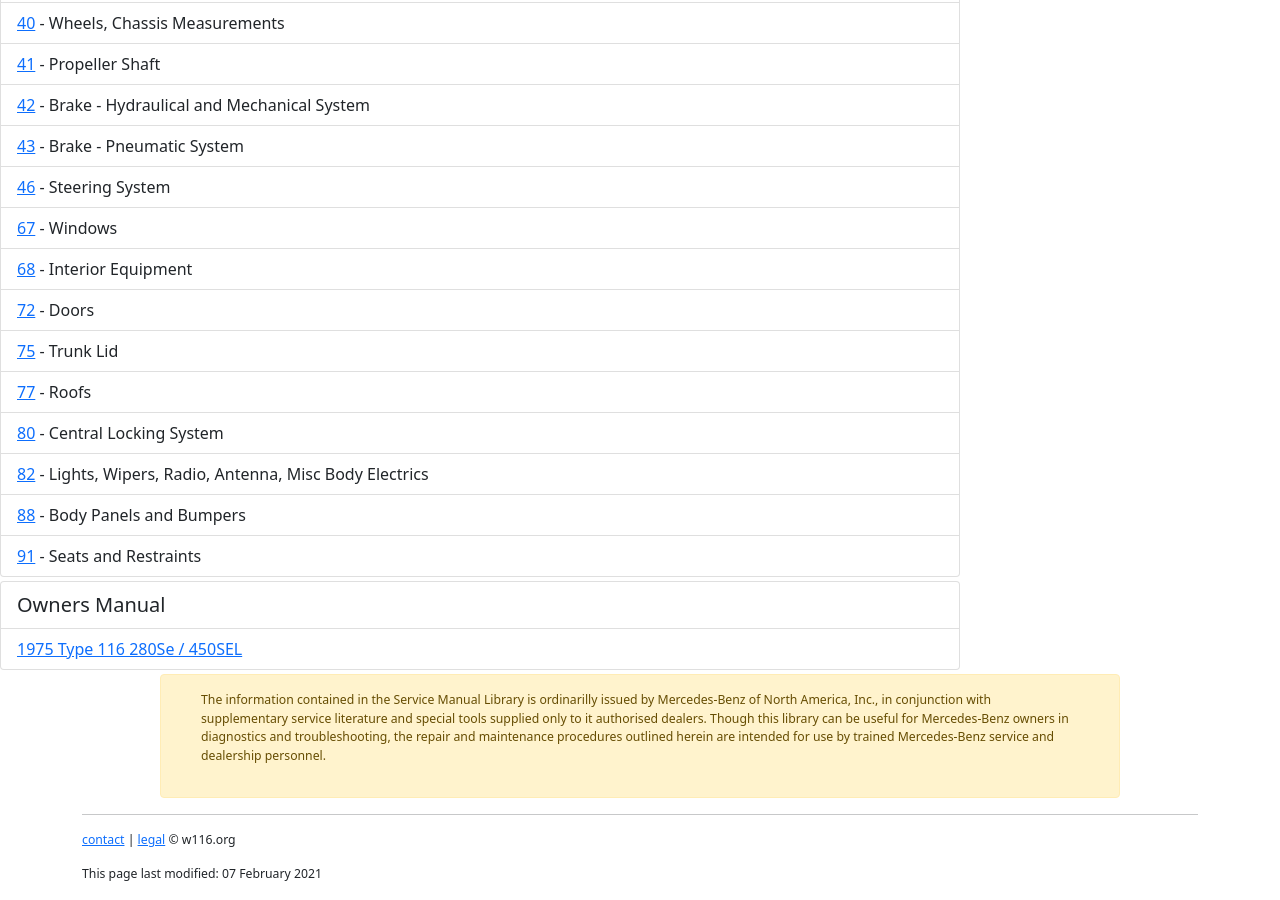
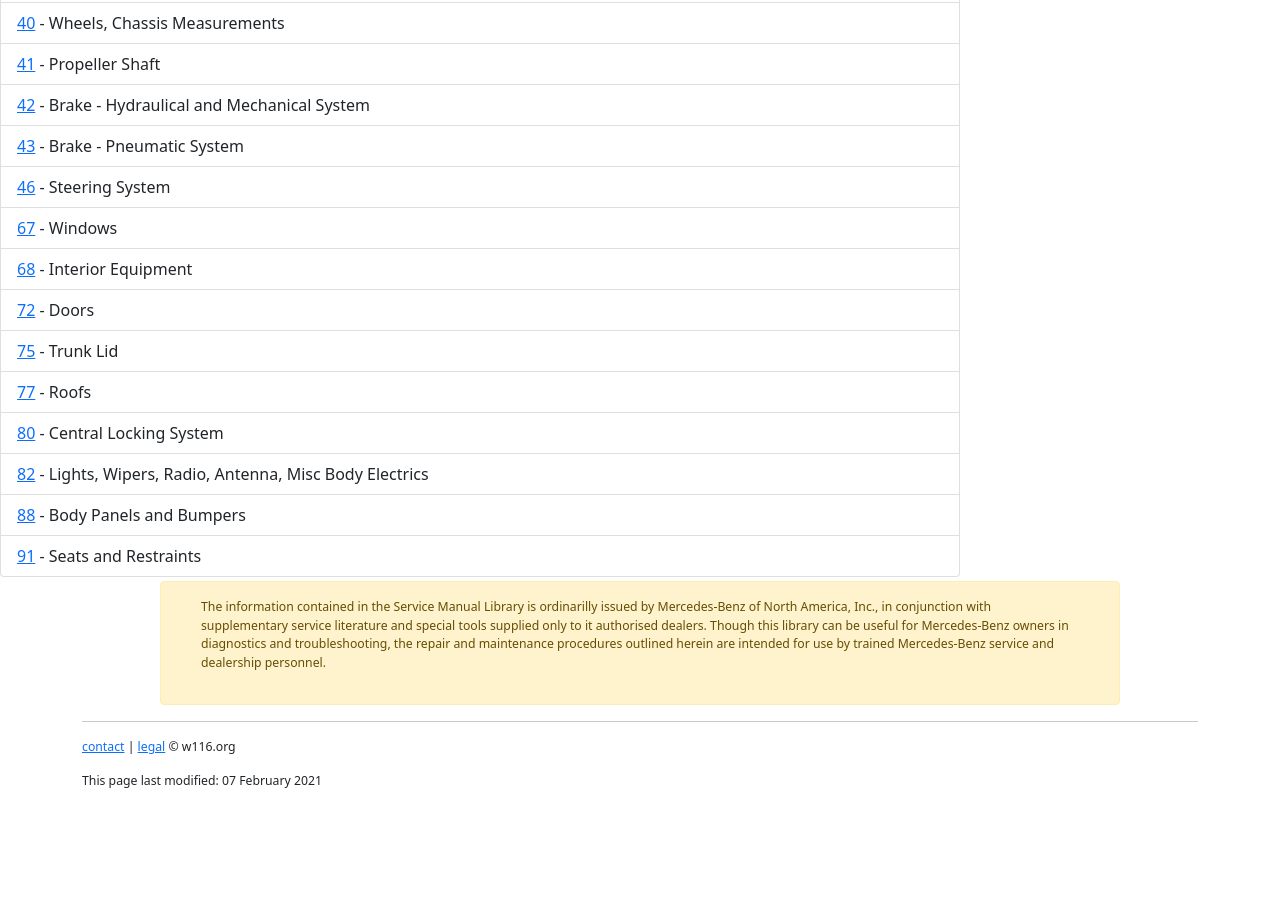
Before and after one commit to W116org/handbook, a Jekyll site: the page built from Chassis.html, in a window 1280 px wide and 900 px high, scrolled down 740 px. Built offline with Jekyll 4.4.1, drawn with Linux system fonts in a browser that asks for light colours; comment, search, counter and statistics services are not loaded; after the commit the page ends 1547 px from its top, so only the background shows below that.

Commit message:
Update Chassis.html

```diff
--- a/Chassis.html
+++ b/Chassis.html
@@ -45,11 +45,5 @@ lead: "1972-1980: 280S 280SE 300SD 450SE 450SEL"
       <li class="list-group-item"><a href="/Chassis/88BodyPanelsBumpers/">88</a> - Body Panels and Bumpers</li>
       <li class="list-group-item"><a href="/Chassis/91Seats/">91</a> - Seats and Restraints</li>
     </ul>
-
-    <ul class="list-group mb-1">
-      <li class="list-group-item lead">Owners Manual</li>
-      <li class="list-group-item"><a href="/OM/">1975 Type 116 280Se / 450SEL</a></li>
-    </ul>
-
   </div>
 </div><!-- /.row -->
```
